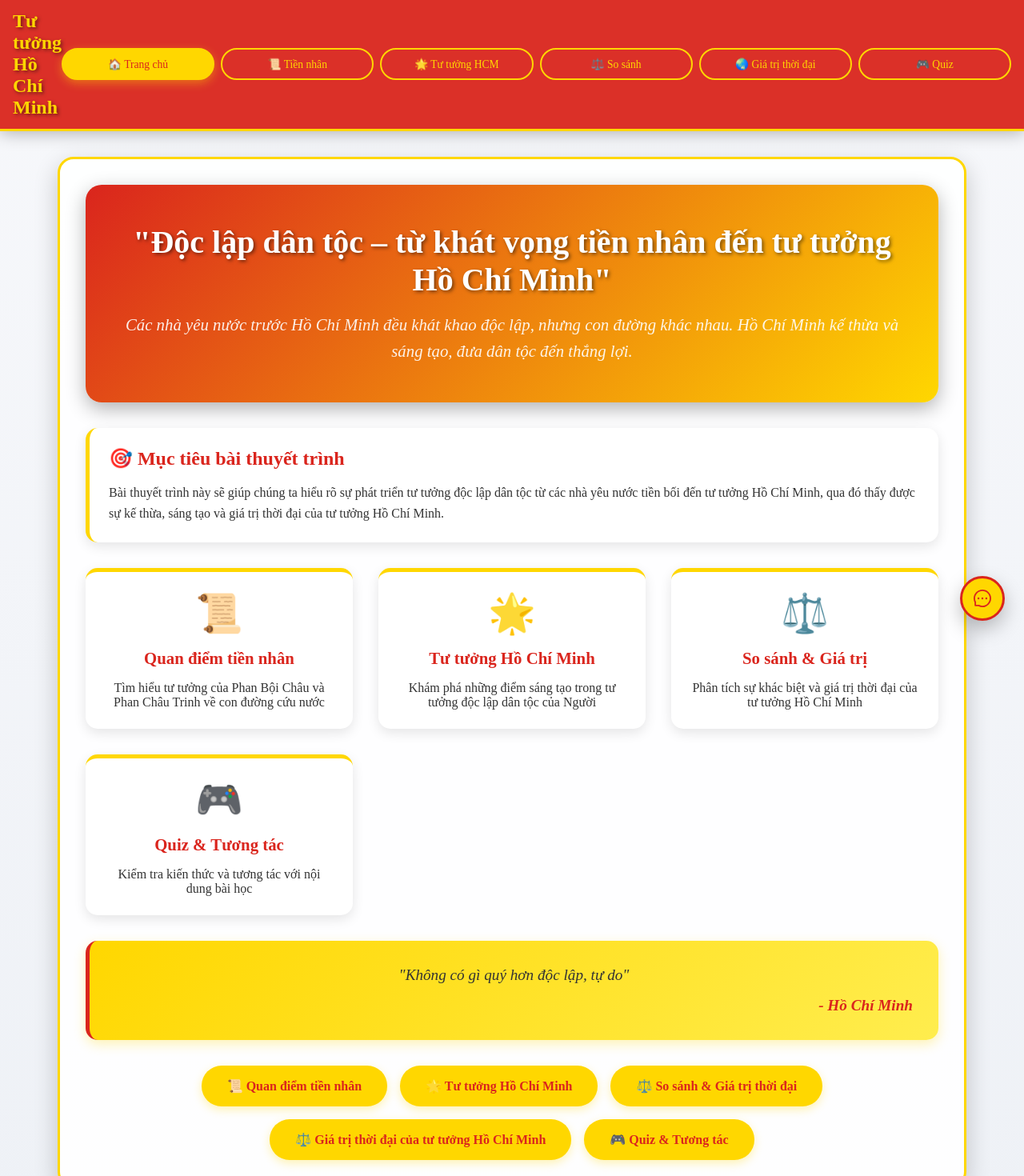
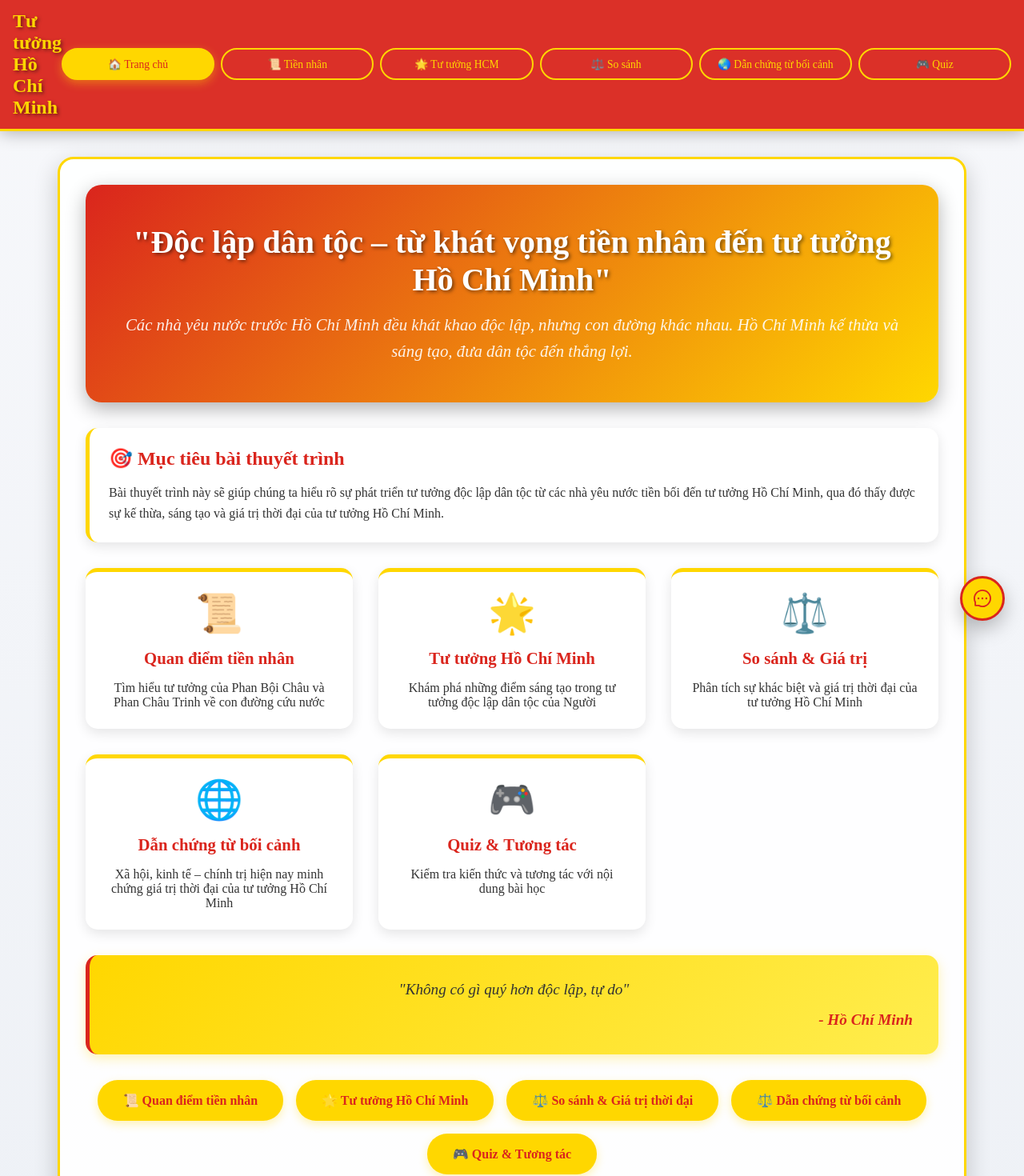
Before and after one commit to PDK-23/hcm-web, a React (Vite) app: page / in a window 1280 px wide. Shown: the top 1470 px of the page at 80% size. Built offline with nearby package versions, Linux system fonts and the light colour scheme.

Commit message:
đã thay đổi

```diff
--- a/src/App.jsx
+++ b/src/App.jsx
@@ -133,7 +133,7 @@ function App() {
               className={`nav-item ${currentPage === 'valueOfEra' ? 'active' : ''}`}
               onClick={() => setCurrentPage('valueOfEra')}
             >
-              🌏 Giá trị thời đại
+              🌏 Dẫn chứng từ bối cảnh
             </button>
             <button
               className={`nav-item ${currentPage === 'quiz' ? 'active' : ''}`}
--- a/src/app/pages/HoChiMinhIdeology.jsx
+++ b/src/app/pages/HoChiMinhIdeology.jsx
@@ -122,43 +122,6 @@ const HoChiMinhIdeology = ({ onNavigate }) => {
         </div>
       </div>
 
-      <div className="card">
-        <h2 className="card-title">📊 So sánh với quan điểm tiền nhân</h2>
-        <div className="card-content">
-          <table className="comparison-table">
-            <thead>
-              <tr>
-                <th>Tiêu chí</th>
-                <th>Tiền nhân</th>
-                <th>Hồ Chí Minh</th>
-              </tr>
-            </thead>
-            <tbody>
-              <tr>
-                <td><strong>Con đường</strong></td>
-                <td>Bạo động hoặc cải cách</td>
-                <td>Cách mạng vô sản</td>
-              </tr>
-              <tr>
-                <td><strong>Lực lượng</strong></td>
-                <td>Dựa vào ngoại bang</td>
-                <td>Tự lực cánh sinh</td>
-              </tr>
-              <tr>
-                <td><strong>Mục tiêu</strong></td>
-                <td>Chỉ độc lập dân tộc</td>
-                <td>Độc lập + CNXH</td>
-              </tr>
-              <tr>
-                <td><strong>Tầm nhìn</strong></td>
-                <td>Chỉ Việt Nam</td>
-                <td>Gắn với thời đại</td>
-              </tr>
-            </tbody>
-          </table>
-        </div>
-      </div>
-
       <div className="quote">
         <p>
           "Tôi chỉ có một ham muốn, ham muốn tột bậc, là làm sao cho nước ta được hoàn toàn độc lập,
--- a/src/app/pages/Home.jsx
+++ b/src/app/pages/Home.jsx
@@ -44,6 +44,12 @@ const Home = ({ onNavigate }) => {
         </div>
 
         <div className="infographic-item">
+          <div className="infographic-icon">🌐</div>
+          <h3 className="infographic-title">Dẫn chứng từ bối cảnh</h3>
+          <p>Xã hội, kinh tế – chính trị hiện nay minh chứng giá trị thời đại của tư tưởng Hồ Chí Minh</p>
+        </div>
+
+        <div className="infographic-item">
           <div className="infographic-icon">🎮</div>
           <h3 className="infographic-title">Quiz & Tương tác</h3>
           <p>Kiểm tra kiến thức và tương tác với nội dung bài học</p>
@@ -80,7 +86,7 @@ const Home = ({ onNavigate }) => {
           className="nav-button"
           onClick={() => onNavigate('valueOfEra')}
         >
-          ⚖️ Giá trị thời đại của tư tưởng Hồ Chí Minh
+          ⚖️ Dẫn chứng từ bối cảnh
         </button>
         <button
           className="nav-button"
--- a/src/app/pages/ValueOfEra.jsx
+++ b/src/app/pages/ValueOfEra.jsx
@@ -6,7 +6,7 @@ function ValueOfEra({ onNavigate }) {
       year: 2015,
       title: 'Ký Hiệp định TPP/CPTPP',
       content: 'Bước ngoặt hội nhập, đa phương hóa quan hệ.',
-      source: 'https://vnexpress.net/viet-nam-ky-hiep-dinh-tpp-3142396.html'
+      source: 'https://trungtamwto.vn/chuyen-de/8049-vi-sao-viet-nam-duoc-moi-tham-gia-tpp'
     },
     {
       year: 2017,
@@ -35,13 +35,13 @@ function ValueOfEra({ onNavigate }) {
     {
       year: 2024,
       title: 'Thành tựu kinh tế-xã hội',
-      content: 'Tỷ lệ hộ nghèo <2%, GDP vượt 430 tỷ USD.',
+      content: 'Tỷ lệ hộ nghèo < 2%, GDP vượt 430 tỷ USD.',
       source: 'https://thanhnien.vn/gdp-dat-430-ti-usd-viet-nam-vao-nhom-trung-binh-cao-cua-the-gioi-185240520233752573.htm'
     },
     {
       year: 2025,
       title: 'Phát triển toàn diện',
-      content: 'GDP >500 tỷ USD, Vietnam Today TV, 30 năm quan hệ Việt-Mỹ.',
+      content: 'Mục tiêu phấn đấu tốc độ tăng trưởng GDP > 500 tỷ USD, Vietnam Today TV, 30 năm quan hệ Việt-Mỹ.',
       source: 'https://vtv.vn/kinh-te/quy-mo-nen-kinh-te-nam-2025-co-the-dat-500-ty-usd-20241023204017161.htm\n https://vietnamtoday.vtv.vn/\n https://laodong.vn/the-gioi/hanh-trinh-dang-nho-30-nam-quan-he-viet-my-1451344.ldo'
     },
   ];
@@ -112,7 +112,7 @@ function ValueOfEra({ onNavigate }) {
   return (
     <div className="page-container">
       <div className="banner" style={{ marginBottom: '3rem' }}>
-        <h1 className="banner-title">Giá Trị Thời Đại của Tư Tưởng Hồ Chí Minh</h1>
+        <h1 className="banner-title">Dẫn chứng từ bối cảnh xã hội, kinh tế – chính trị hiện nay</h1>
         <p className="banner-subtitle">Trong 10 năm gần đây (2015-2025)</p>
       </div>
 
@@ -170,12 +170,12 @@ function ValueOfEra({ onNavigate }) {
           <h3 className="infographic-title">Nepal (2025)</h3>
           <p>Biểu tình "Gen Z" chống tham nhũng, bất bình đẳng, thất nghiệp → bạo động, Thủ tướng phải từ chức.</p>
           <a
-            href="https://www.bbc.com/vietnamese/articles/cwy8403nrj1o"
+            href="https://vnexpress.net/lenh-cam-mang-xa-hoi-cham-ngoi-bieu-tinh-gen-z-dam-mau-o-nepal-4936744.html"
             target="_blank"
             rel="noopener noreferrer"
             style={timelineStyles.sourceLink}
           >
-            🔗 bbc.com
+            🔗 vnexpress.net
           </a>
         </div>
       </div>
```
